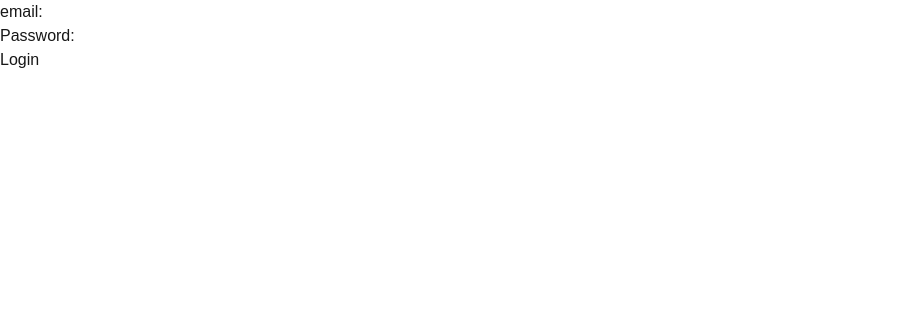
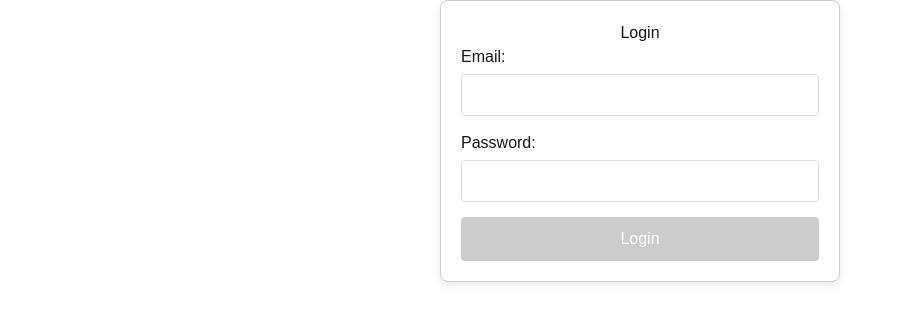
Before and after one commit to Quarter-Cen/Farm, a Next.js app: page /login in a window 1280 px wide. Shown: the top 322 px of the page, without its empty margins (0-903 px from the left). Built offline with nearby package versions, Linux system fonts and the light colour scheme.

Commit message:
Impl Login and create folder struct

```diff
--- a/src/app/admin/dashboard/page.tsx
+++ b/src/app/(Web_UI)/admin/dashboard/page.tsx
@@ -1,10 +1,10 @@
 import AdminGuard from '@/components/AdminGuard'
 
 
-export default function LoginPage() {
+export default function AdminDashboard() {
     return (
         <>
-            <AdminGuard>
+            <AdminGuard role={['Admin',]}>
                 <h1>Hello Admin</h1>
             </AdminGuard>
         </>
--- a/src/app/login/page.tsx
+++ b/src/app/login/page.tsx
@@ -2,8 +2,8 @@ import LoginForm from "@/components/LoginForm";
 
 export default async function LoginPage() {
     return (
-        <>
+        <div className="h-screen content-center">
             <LoginForm/>
-        </>
+        </div>
     )
 }
--- a/src/components/LoginForm.tsx
+++ b/src/components/LoginForm.tsx
@@ -1,48 +1,128 @@
-"use client";
+'use client'
 
 import { useState } from "react";
+import { redirect } from "next/navigation";
 
 export default function LoginForm() {
   const [form, setForm] = useState({
     email: "",
     password: "",
-  });
+  })
 
-  const updateForm = (e: any, key: any) => {
+  const updateForm = (e: React.ChangeEvent<HTMLInputElement>, key: string) => {
     setForm({
       ...form,
       [key]: e.target.value,
-    });
-  };
+    })
+  }
 
   const login = async () => {
     let response = await fetch("/api/auth/login", {
       method: "POST",
+      headers: {
+        "Content-Type": "application/json",
+      },
       body: JSON.stringify({
         ...form,
       }),
-    });
+    })
 
     console.log(response);
+    if (response.ok) {
+      const cookiesValue = document.cookie
+      let roles = await fetch("http://localhost:3000/api/auth/me/roles", {
+          headers : { Cookie: cookiesValue.toString()}
+      })
+
+      const userRole = await roles.json();
+
+      if (userRole && userRole.length > 0) {
+        const roleNames = userRole.map((role: any) => role.name)
+
+        if (roleNames.includes("Admin")) {
+          redirect("/admin/dashboard");
+        } else if (roleNames.includes("Veterian")) {
+          redirect("/veterian/dashboard");
+        } else if (roleNames.includes("DairyWorker")) {
+          redirect("/dairyworker/dashboard");
+        } else if (roleNames.includes("Supervisor")) {
+          redirect("/supervisor/dashboard");
+        } else {
+          redirect("/login");
+        }
+      } else {
+        alert("You do not have permission to access this page.");
+      }
+
+    } else {
+
+      alert("Login failed. Please try again.")
+    }
   };
 
+  const isFormValid = form.email && form.password;
+
   return (
-    <div>
-      email:{" "}
+    <div
+      style={{
+        maxWidth: "400px",
+        margin: "0 auto",
+        padding: "20px",
+        border: "1px solid #ccc",
+        borderRadius: "8px",
+        boxShadow: "0 2px 10px rgba(0, 0, 0, 0.1)",
+      }}
+    >
+      <h2 style={{ textAlign: "center" }}>Login</h2>
+      <div style={{ marginBottom: "15px" }}>
+        <label htmlFor="email" style={{ display: "block", marginBottom: "5px" }}>
+          Email:
+        </label>
         <input
-        type="text"
+          id="email"
+          type="email"
           onChange={(e) => updateForm(e, "email")}
           value={form.email}
-      />{" "}
-      <br />
-      Password:{" "}
+          style={{
+            width: "100%",
+            padding: "8px",
+            borderRadius: "4px",
+            border: "1px solid #ddd",
+          }}
+        />
+      </div>
+      <div style={{ marginBottom: "15px" }}>
+        <label htmlFor="password" style={{ display: "block", marginBottom: "5px" }}>
+          Password:
+        </label>
         <input
-        type="text"
+          id="password"
+          type="password"
           onChange={(e) => updateForm(e, "password")}
           value={form.password}
-      />{" "}
-      <br />
-      <button onClick={login}>Login</button>
+          style={{
+            width: "100%",
+            padding: "8px",
+            borderRadius: "4px",
+            border: "1px solid #ddd",
+          }}
+        />
+      </div>
+      <button
+        onClick={login}
+        disabled={!isFormValid}
+        style={{
+          width: "100%",
+          padding: "10px",
+          backgroundColor: isFormValid ? "#007bff" : "#ccc",
+          color: "white",
+          border: "none",
+          borderRadius: "4px",
+          cursor: isFormValid ? "pointer" : "not-allowed",
+        }}
+      >
+        Login
+      </button>
     </div>
   );
 }
```
Also changed, not shown: src/app/(Web_UI)/Layout.tsx (added, +11 -0 lines), src/app/(Web_UI)/dairyworker/dashboard/page.tsx (added, +12 -0 lines), src/app/(Web_UI)/supervisor/dashboard/page.tsx (added, +12 -0 lines), src/app/(Web_UI)/veterian/dashboard/page.tsx (added, +12 -0 lines), src/components/AdminGuard.tsx (+11 -20 lines), src/components/DefaultGuard.tsx (added, +21 -0 lines). Lines whose indentation alone changed are shown as unchanged.
